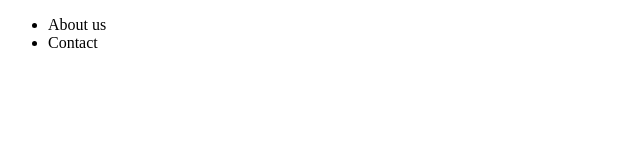
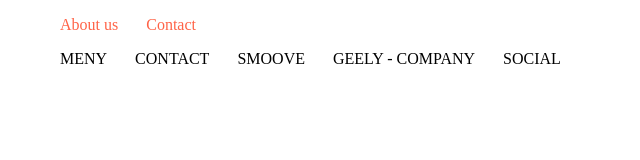
Before and after one commit to JonssonJohanna/Smoove, a plain HTML site: page index.html in a window 1280 px wide. Shown: the whole page, without its empty margins (0-640 px from the left). Drawn offline with Linux system fonts and the light colour scheme.

Commit message:
Added div, classes, css

```diff
--- a/index.html
+++ b/index.html
@@ -3,21 +3,44 @@
   <head>
     <meta charset="utf-8" />
     <meta name="viewport" content="width=device-width, initial-scale=1.0" />
+    <link rel="stylesheet" href="/style/style.css" />
     <title>Smoove G5</title>
   </head>
   <body>
     <header>
       <nav>
-        <ul>
-          <li>About us</li>
-          <li>Contact</li>
-        </ul>
+        <div class="meny">
+          <ul>
+            <li>About us</li>
+            <li>Contact</li>
+          </ul>
+        </div>
       </nav>
     </header>
 
     <main>
-      <section><div class =</section>
+      <section>
+        <div class="presentation">
+          <div class="vehicles"></div>
+          <div class="vision"></div>
+          <div class="future"></div>
+        </div>
+      </section>
+
+      <section>
+        <div class="merch"></div>
+      </section>
     </main>
-    <footer></footer>
+    <footer>
+      <div class="footer">
+        <ul>
+          <li>MENY</li>
+          <li>CONTACT</li>
+          <li>SMOOVE</li>
+          <li>GEELY - COMPANY</li>
+          <li>SOCIAL</li>
+        </ul>
+      </div>
+    </footer>
   </body>
 </html>
--- /dev/null
+++ b/style/style.css
@@ -0,0 +1,14 @@
+nav {
+  margin: 0;
+}
+
+.meny ul {
+  list-style-type: none;
+  align-items: center;
+  color: tomato;
+}
+
+li {
+  display: inline;
+  padding: 0 12px;
+}
```
